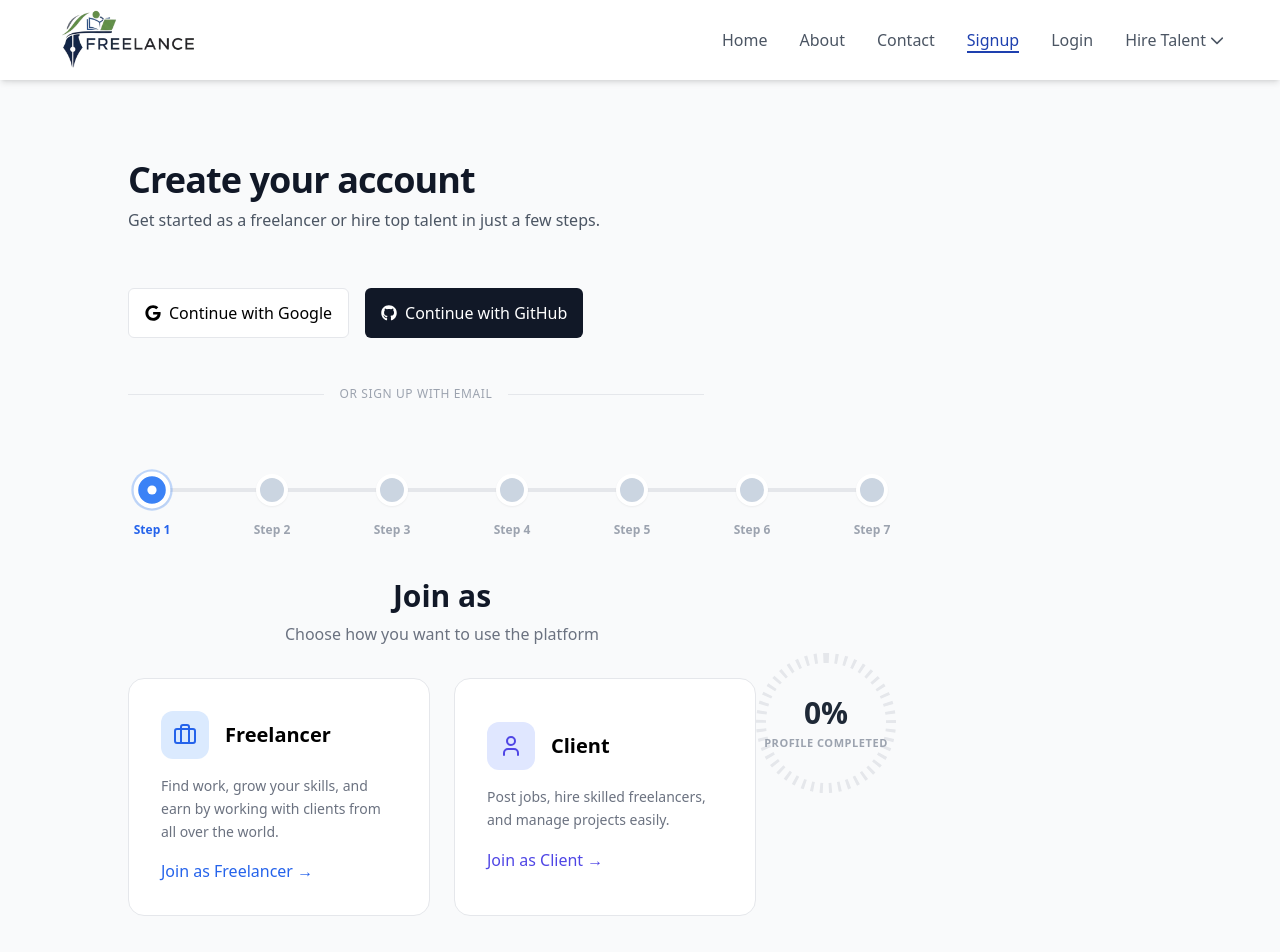
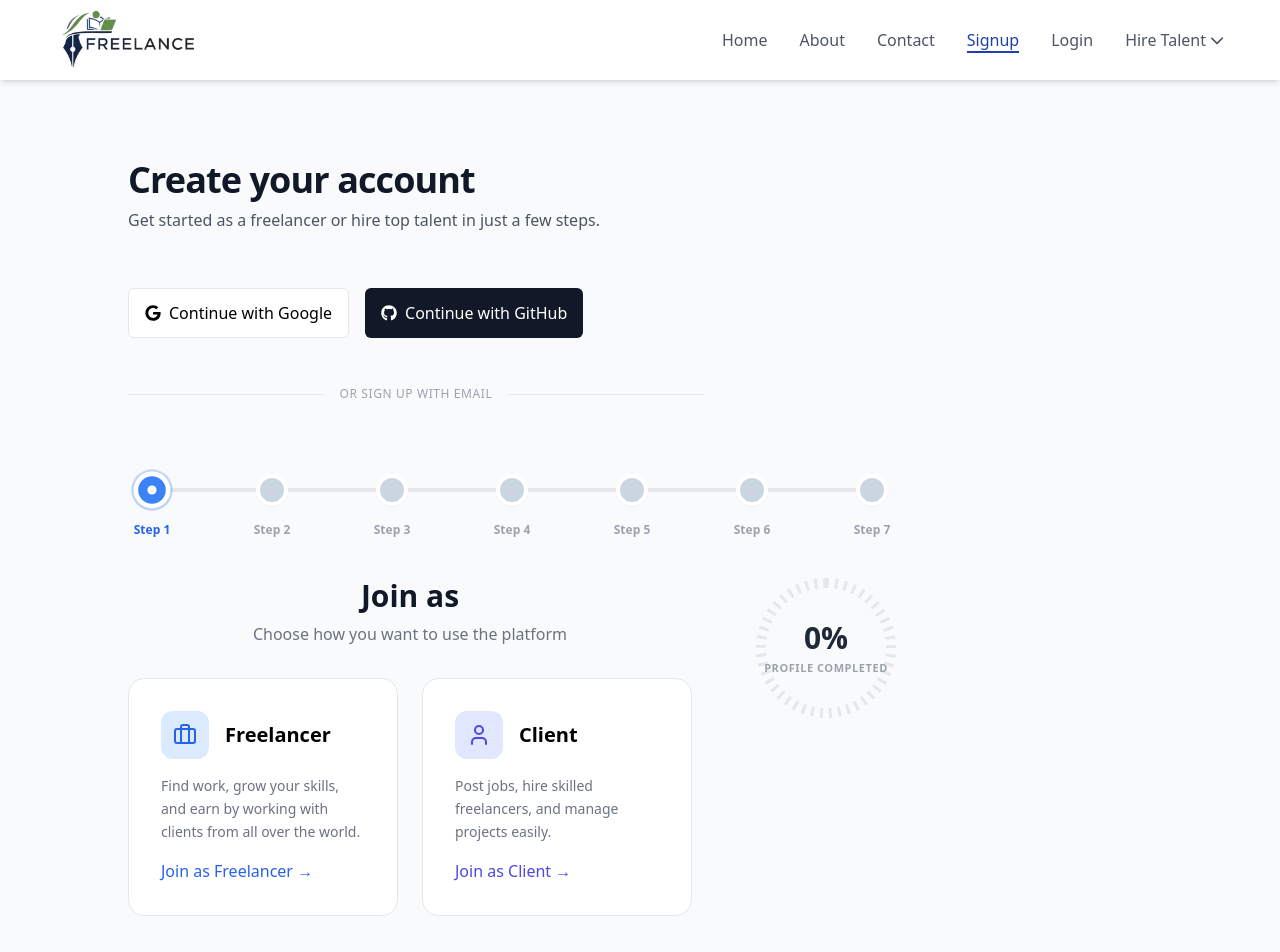
Before and after one commit to Alihaider592/freelance, a React (Create React App) app in the folder freelancing-app/: page /signup in a window 1280 px wide. Shown: the top 952 px of the page. Built offline with nearby package versions, Linux system fonts and the light colour scheme.

Commit message:
added gap between the step circle and other steps

```diff
--- a/freelancing-app/src/components/forms/signup/signup_form.jsx
+++ b/freelancing-app/src/components/forms/signup/signup_form.jsx
@@ -1,6 +1,6 @@
 import { useState } from "react";
 import { motion, AnimatePresence } from "framer-motion";
-import { Check, ArrowRight } from "lucide-react"; // Added ArrowRight
+import { Check, ArrowRight } from "lucide-react";
 
 // Import all step components
 import SelectRole from "./selectrole";
@@ -12,6 +12,7 @@ import StepVerification from "./comman/StepVerification";
 import StepTaxLocation from "./comman/StepTaxLocation";
 import TopProgressBar from "./comman/TopProgressBar";
 import StepCircles from "./comman/StepCircles";
+
 const steps = [
   { id: 1, label: "Role" },
   { id: 2, label: "Account" },
@@ -49,7 +50,6 @@ const SignupForm = () => {
 
   const handleFinalSubmit = () => {
     console.log("Profile created with partial data:", formData);
-
     alert("Profile Created! You can complete the rest in your dashboard.");
   };
 
@@ -60,15 +60,21 @@ const SignupForm = () => {
       x: 0,
       transition: { duration: 0.4, ease: "easeOut" },
     },
-    exit: { opacity: 0, x: -20, transition: { duration: 0.3, ease: "easeIn" } },
+    exit: {
+      opacity: 0,
+      x: -20,
+      transition: { duration: 0.3, ease: "easeIn" },
+    },
   };
 
   return (
-    <div className="gap-12 mt-12 w-full">
-      {/* LEFT: animated form steps */}
+    <div className="w-full mt-12 space-y-12">
+      {/* Top progress bar */}
       <TopProgressBar step={step} totalSteps={steps.length} />
-      <div className="flex justify-center items-center w-full ">
-        <div className="flex-1 mt-12">
+
+      <div className="flex justify-center items-start w-full gap-16">
+        {/* LEFT: animated form */}
+        <div className="flex-1 max-w-3xl">
           <AnimatePresence mode="wait">
             {step === 1 && (
               <motion.div
@@ -191,7 +197,9 @@ const SignupForm = () => {
         </div>
 
         {/* RIGHT: step circles */}
-        <StepCircles step={step} totalSteps={steps.length} />
+        <div className="sticky top-28">
+          <StepCircles step={step} totalSteps={steps.length} />
+        </div>
       </div>
     </div>
   );
```
